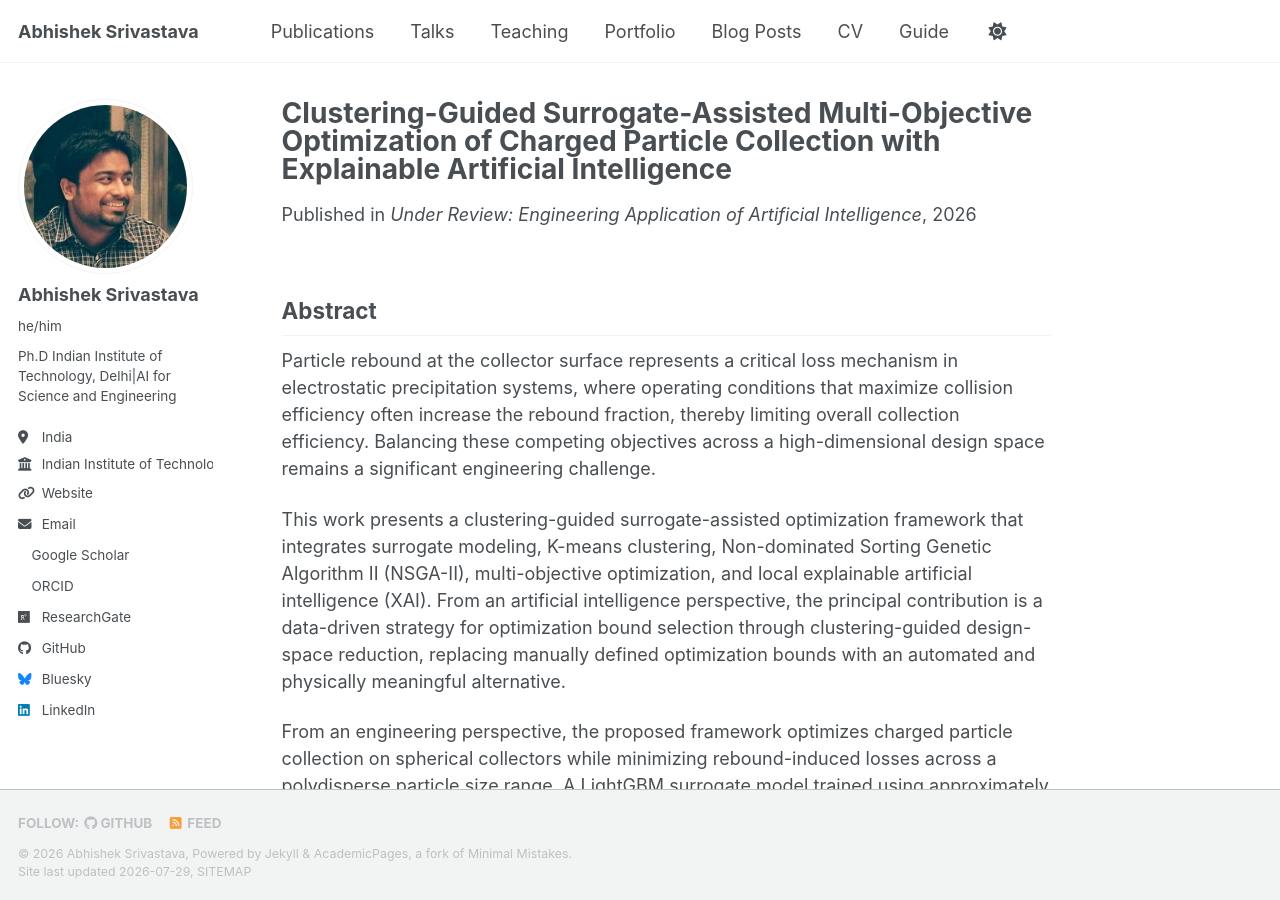
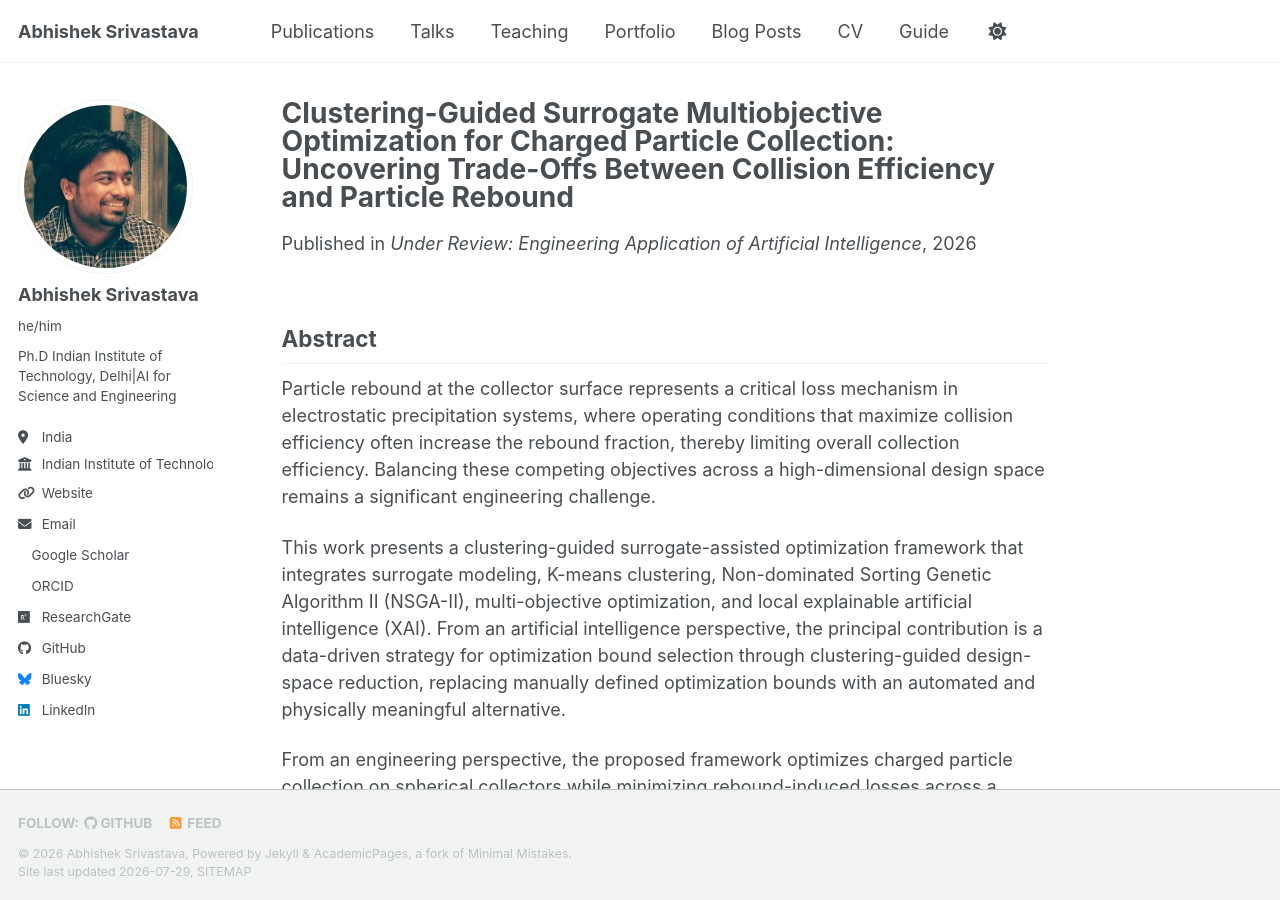
Before and after one commit to abhiresearch24/abhiresearch24.github.io, a Jekyll site: the page built from _publications/2026-05-16-eaai.md, in a window 1280 px wide and 900 px high. Built offline with Jekyll 4.4.1, drawn with Linux system fonts in a browser that asks for light colours; a style sheet for code colours, icons or effects is not loaded.

Commit message:
Update title for publication on optimization methods

```diff
--- a/_publications/2026-05-16-eaai.md
+++ b/_publications/2026-05-16-eaai.md
@@ -1,5 +1,5 @@
 ---
-title: "Clustering-Guided Surrogate-Assisted Multi-Objective Optimization of Charged Particle Collection with Explainable Artificial Intelligence"
+title: "Clustering-Guided Surrogate Multiobjective Optimization for Charged Particle Collection: Uncovering Trade-Offs Between Collision Efficiency and Particle Rebound"
 collection: publications
 category: manuscripts
 permalink: /publication/eaai-2026
```
